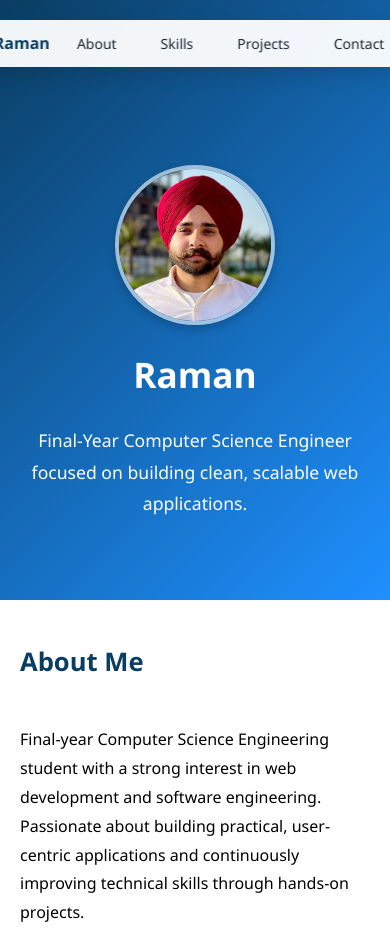
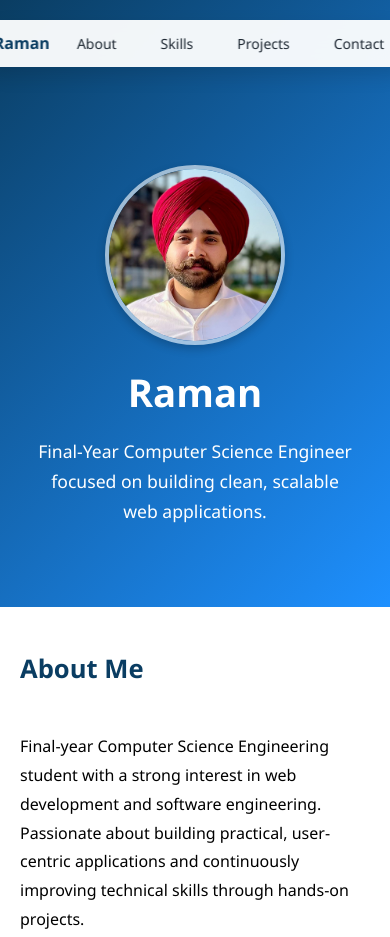
Before and after one commit to ramandeep727/intro-website, a plain HTML site: page index.html in a window 390 px wide. Shown: the top 937 px of the page. Drawn offline with Linux system fonts and the light colour scheme.

Commit message:
Add files via upload

```diff
--- a/style.css
+++ b/style.css
@@ -376,3 +376,33 @@ section {
         padding-bottom: 80px !important;
     }
 }
+/* 📱 Mobile Hero Improvement */
+@media (max-width: 768px) {
+
+    /* Profile image */
+    .profile-pic {
+        width: 180px;
+        height: 180px;
+        margin-bottom: 24px;
+    }
+
+    /* Name */
+    header h1 {
+        font-size: 2.4rem;
+        line-height: 1.2;
+    }
+
+    /* Hero text / tagline */
+    .hero-text {
+        font-size: 1.1rem;
+        line-height: 1.7;
+        max-width: 320px;
+        margin-top: 12px;
+    }
+
+    /* Header spacing */
+    header {
+        padding-top: 140px;
+        padding-bottom: 100px;
+    }
+}
```
